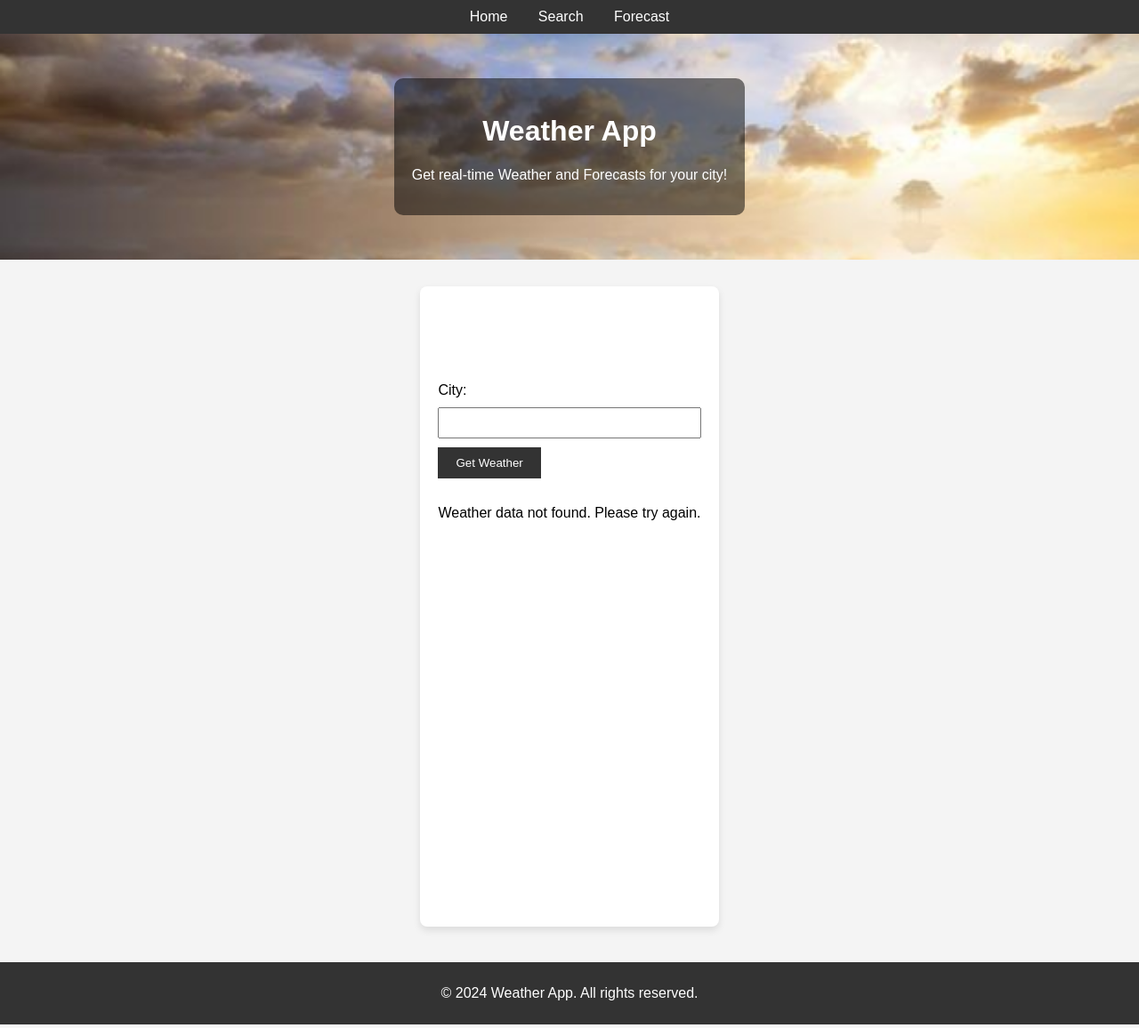
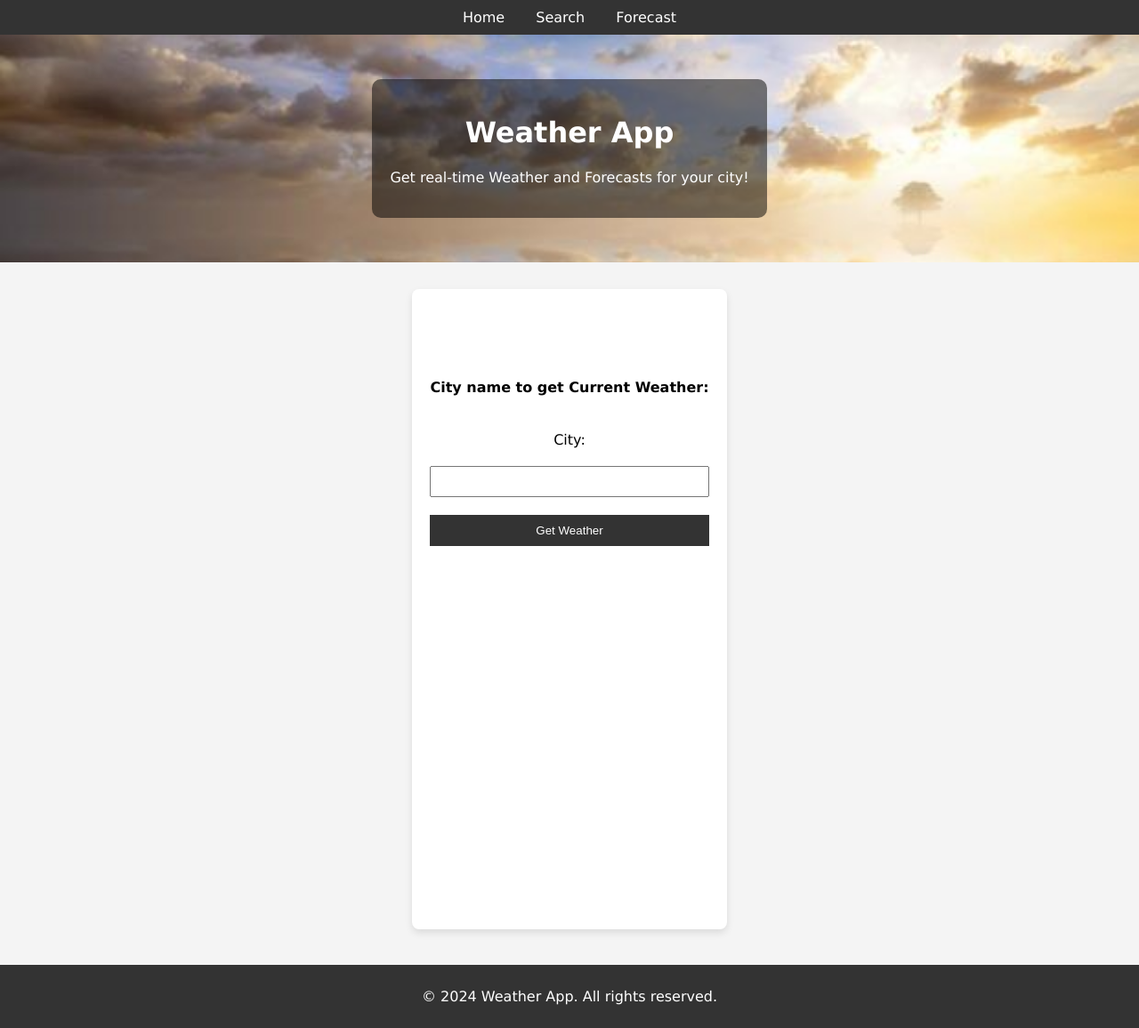
Before and after one commit to geechi653/itsc-4155-project3, a Flask app: page /search in a window 1280 px wide. Shown: the whole page at 89% size. Run offline with Flask 3, Linux system fonts and the light colour scheme.

Commit message:
layout changes

```diff
--- a/static/style.css
+++ b/static/style.css
@@ -1,5 +1,5 @@
 body {
-    font-family: Arial, sans-serif;
+    font-family: 'Lucida Sans', 'Lucida Sans Regular', 'Lucida Grande', 'Lucida Sans Unicode', Geneva, Verdana, sans-serif;
     margin: 0;
     padding: 0;
     background-color: #f4f4f4;
@@ -47,14 +47,21 @@
 
 h1 {
     color: #ffffff;
+    text-align: center;
 }
 
 form {
     margin: 30px 0;
+    display: flex;
+    flex-direction: column;
+    align-items: center;
+    justify-content: center;
 }
 
 form label, form input, form button {
-    display: block;
+    width: 100%;
+    max-width: 500px;
+    text-align: center;
     margin: 10px 0;
 }
 
@@ -62,6 +69,7 @@
     padding: 8px;
     width: 100%;
     box-sizing: border-box;
+
 }
 
 form button {
@@ -74,6 +82,24 @@
 
 form button:hover {
     background-color: #555;
+}
+
+
+
+.search-container{
+    width: 100%;
+    max-width: 1000px;
+    margin: 20px auto;
+    padding: 100px;
+    border-radius: 8px;
+    text-align: center;
+    align-items: center;
+    flex-direction: column;
+}
+
+.search-container h1{
+    color: #333;
+    margin-bottom: 10px;
 }
 
 .forecast-container {
--- a/templates/search.html
+++ b/templates/search.html
@@ -3,23 +3,27 @@
 {% block title %}Search - Weather App{% endblock %}
 {% block header %}Search Weather{% endblock %}
 {% block content %}
+
     <h1>Search Weather</h1>
+    <p><strong> City name to get Current Weather:</strong></p>
     <form method="POST">
             <label for="city">City:</label>
             <input type="text" id="city" name="city" pattern="[A-Za-z\s]+" title="Please enter a valid city name" required>
             <button type="submit">Get Weather</button>
     </form>
 
+<div class="forecast-container">
     {% if weather %}
+    <div>
         <h2>Weather in {{ city }}</h2>
         <p>Current Temperature: {{ weather['temperature'] }} °F</p>
         <p>High Temperature: {{ weather['temp_max'] }} °F</p>
         <p>Low Temperature: {{ weather['temp_min'] }} °F</p>
         <p>Humidity: {{ weather['humidity'] }}%</p>
         <p>Wind Speed: {{ weather['wind']['speed'] }} m/s</p>
+    </div>
     {% elif forecast is none %}
-    <p>City not found. Please enter a valid city name.</p>
-{% else %}
-    <p>Weather data not found. Please try again.</p>
+    <p class="error">City not found. Please enter a valid city name.</p>
     {% endif %}
+</div>
 {% endblock %}
```
Lines whose indentation alone changed are shown as unchanged.
